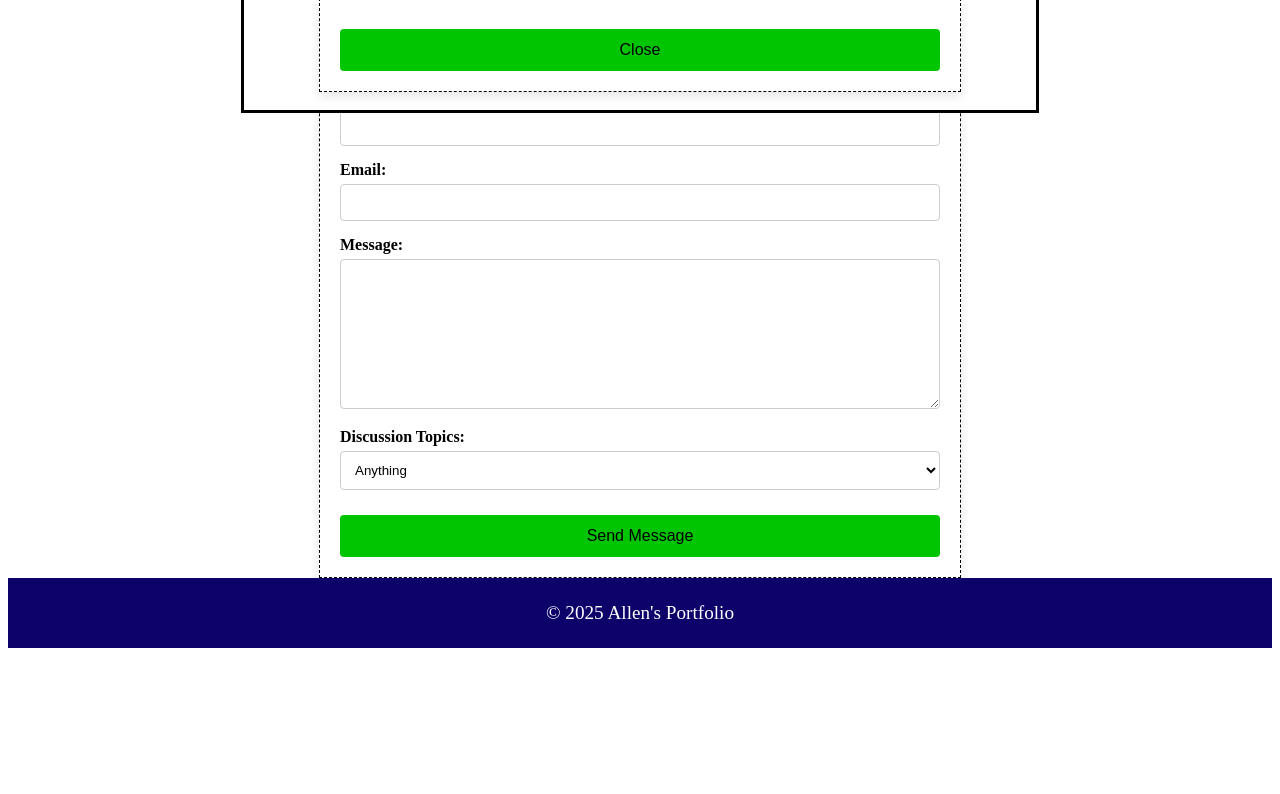
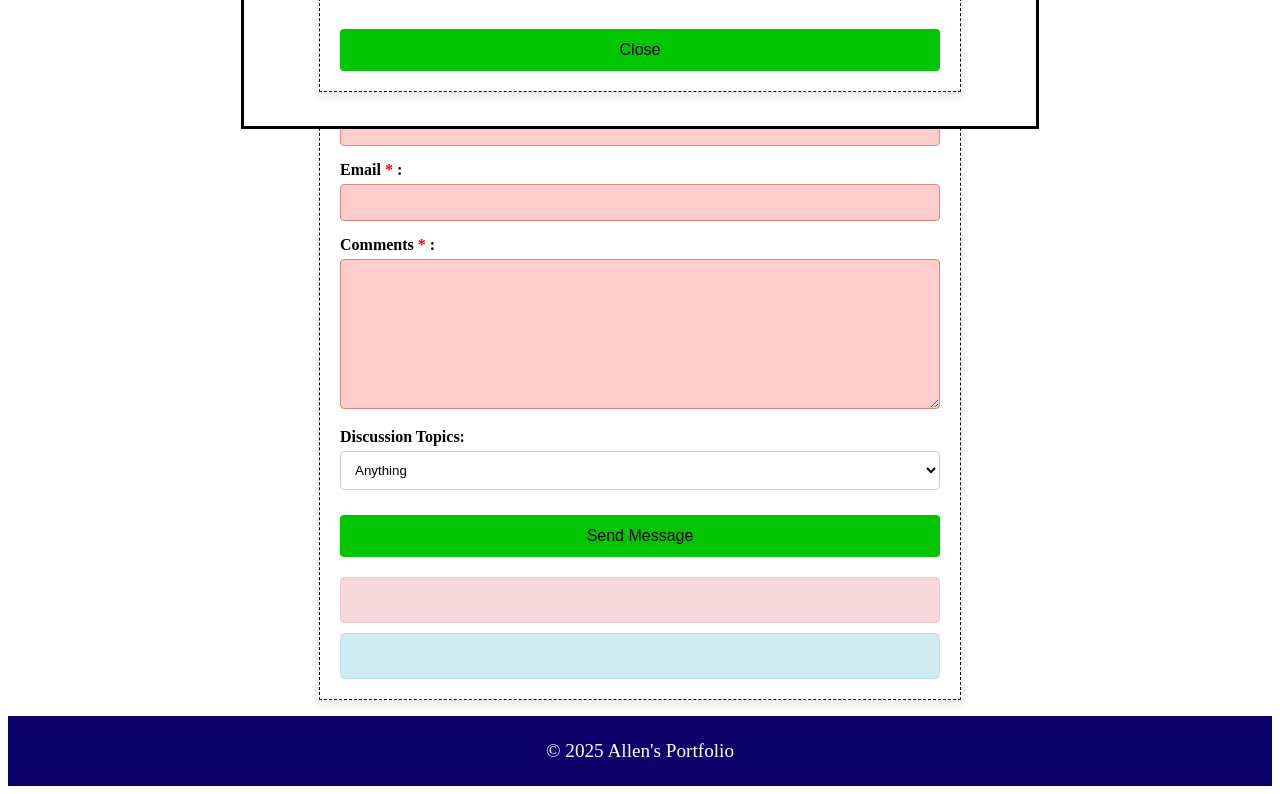
Before and after one commit to AllKeng/cse134-hw4, a plain HTML site: page contact.html in a window 1280 px wide. Shown: the part 296-1090 px from the top of the page. Before the commit the page ends 952 px from the top, so only its background shows below. Drawn offline with Linux system fonts and the light colour scheme.

Commit message:
Contact Form Basic HTML and CSS with basic validation

```diff
--- a/contact.html
+++ b/contact.html
@@ -75,17 +75,20 @@
             <p class="contact-item"><strong>GitHub:</strong> <a href="https://github.com/AllKeng/" target="_blank">https://github.com/AllKeng/</a></p>
           </div>
 
-            <form action="/message" method="get">
+            <form action="https://httpbin.org/post" method="POST">
               <fieldset>
                   <legend>Contact Me </legend>
-                  <label for="name">Name:</label>
-                  <input type="text" id="name" name="name" required>
+                  <label for="name">Name <span class="required">*</span> :</label>
+                  <input type="text" id="name" name="name" required minlength="1" maxlength="88"
+                  pattern="[A-Za-zÀ-ÿ\s'-]+" title="Only letters, spaces, apostrophes, and hyphens are allowed">
 
-                  <label for="email">Email:</label>
-                  <input type="email" id="email" name="email" required>
+                  <label for="email">Email <span class="required">*</span> :</label>
+                  <input type="email" id="email" name="email" required minlength="1" maxlength="88"
+                  pattern="[a-zA-Z0-9._%+-]+@[a-zA-Z0-9.-]+\.[a-zA-Z]{2,}" title="Please enter a valid email address">
 
-                  <label for="message">Message:</label>
-                  <textarea id="message" name="message" required></textarea>
+                  <label for="comments">Comments <span class="required">*</span> :</label>
+                  <textarea id="comments" name="comments" required minlength="1" maxlength="500"
+                  pattern="[A-Za-z0-9\s,.'!?-]+" title="Only letters, numbers, and basic punctuation are allowed"></textarea>
 
                   <label for="skills">Discussion Topics:</label>
                   <select id="skills">
@@ -101,8 +104,15 @@
 
                   </select>
 
+                  <!-- Hidden field to detect possible bot -->
+                  <input type="hidden" name="possible_bot" value="true">
+
                   <button type="submit">Send Message</button>
               </fieldset>
+              <div class="output">
+                <output id="error-message" class="error" for="name email comments skills"></output>
+                <output id="info-message" class="info"></output>
+              </div>
             </form>
         </section>
       </main>
--- a/css/styles.css
+++ b/css/styles.css
@@ -9,6 +9,64 @@
     --text-color: #000;
     --link-color: #204ddf;
 }
+
+/* For Contact form */
+.required {
+    color: red;
+    font-weight: bold;
+}
+.output {
+    margin-top: 20px;
+}
+
+.output output {
+    display: block;
+    padding: 10px;
+    margin-top: 10px;
+    border-radius: 4px;
+}
+
+.error {
+    background-color: #f8d7da;
+    color: #721c24;
+    border: 1px solid #f5c6cb;
+    height: 1.5rem;
+
+}
+
+.info {
+    background-color: #d1ecf1;
+    color: #0c5460;
+    border: 1px solid #bee5eb;
+    height: 1.5rem;
+}
+/* Validity and validation styles */
+input:required, textarea:required {
+    border: 1px solid #ccc;
+}
+
+input:valid, textarea:valid {
+    border-color: #4CAF50; /* Green border when valid */
+}
+
+input:invalid, textarea:invalid {
+    border-color: #e0857f; /* Red border when invalid */
+}
+
+/* Display placeholder styles */
+input:placeholder-shown, textarea:placeholder-shown {
+    border-color: #ccc; /* Light border when placeholder is shown */
+}
+
+/* Highlight required fields */
+input:required:invalid, textarea:required:invalid {
+    background-color: #ffcccc; /* Light red background for invalid required fields */
+}
+
+input[type="email"]:invalid {
+    background-color: #ffcccc; /* Light red background for invalid email */
+}
+/***************************************************************/
 
 header, nav {
     margin: 0;
@@ -491,7 +549,7 @@ fieldset {
 /* Form container */
 form {
     max-width: 600px;
-    margin: 0 auto;
+    margin: 1rem auto;
     padding: 20px;
     background-color: var(--background-color);
     border: 0.1rem dashed var(--text-color);
```
Also changed, not shown: form-no-js.html (added, +130 -0 lines).
